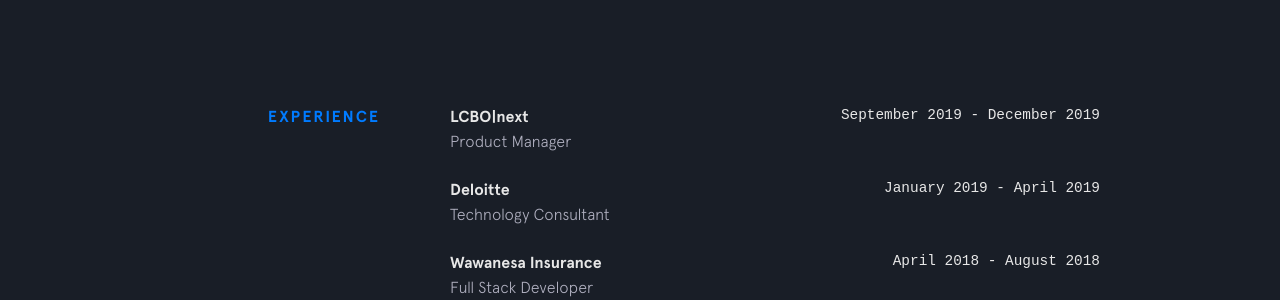
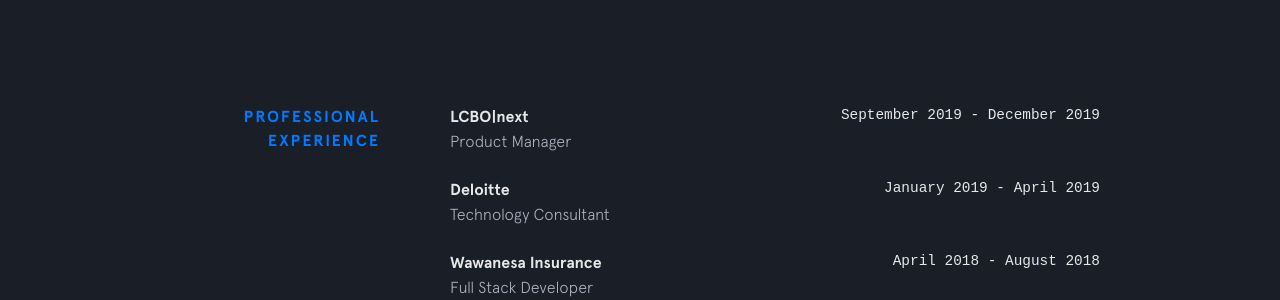
Before and after one commit to PronoyC/pronoyc.github.io, a Jekyll site: the page built from index.html, in a window 1280 px wide and 900 px high, scrolled down 1955 px. Shown: the part 153-453 px from the top of the window. Built offline with Jekyll 4.4.1, drawn with Linux system fonts in a browser that asks for light colours; nearby versions of some CDN libraries.

Commit message:
Update experience.html

```diff
--- a/_includes/experience.html
+++ b/_includes/experience.html
@@ -1,5 +1,5 @@
 <section class="section experience">
-  <div class="section__title">Experience</div>
+  <div class="section__title">Professional Experience</div>
   <div class="section__content">
     <div class="jobs">
       {% for job in site.data.experience %}
```
